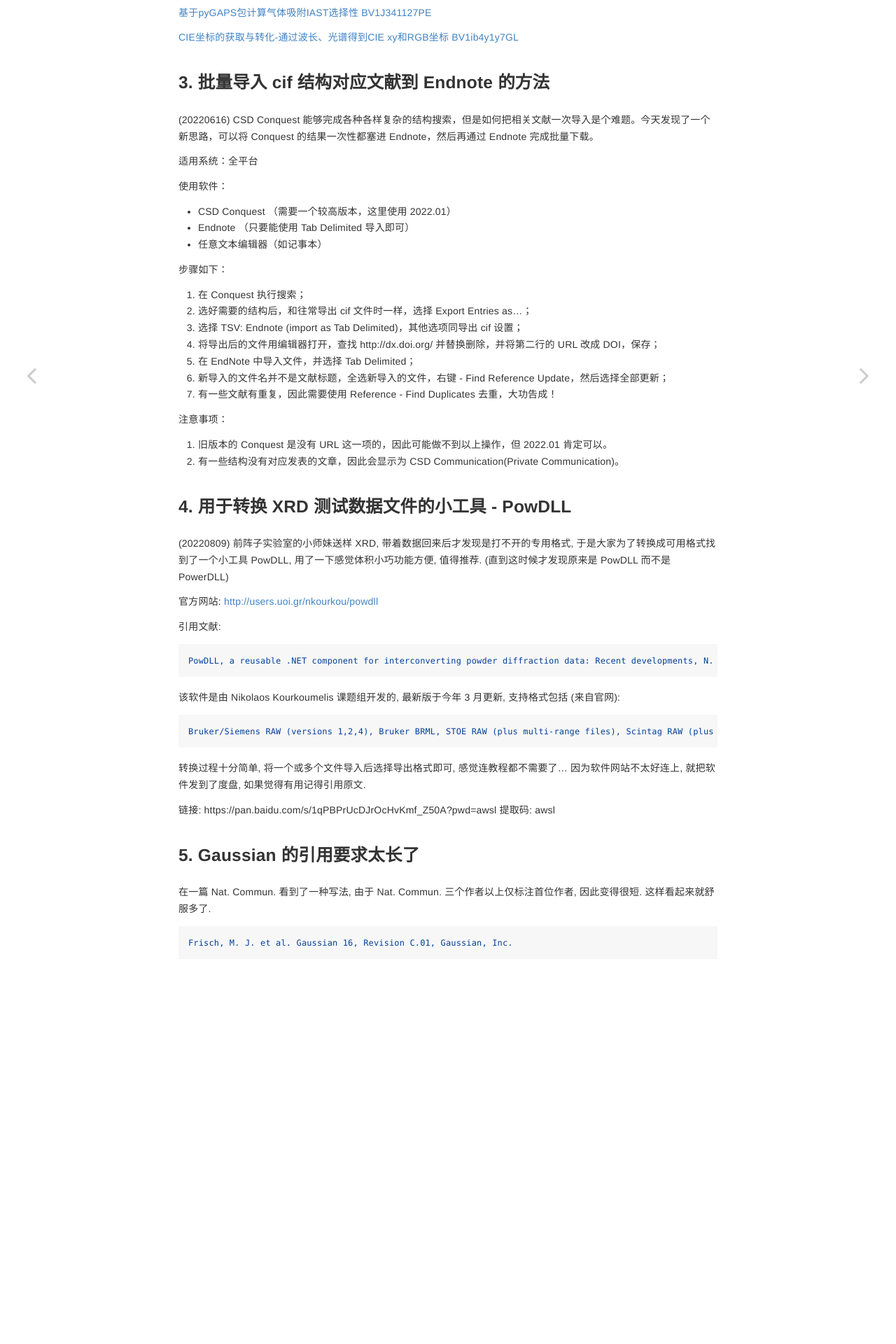
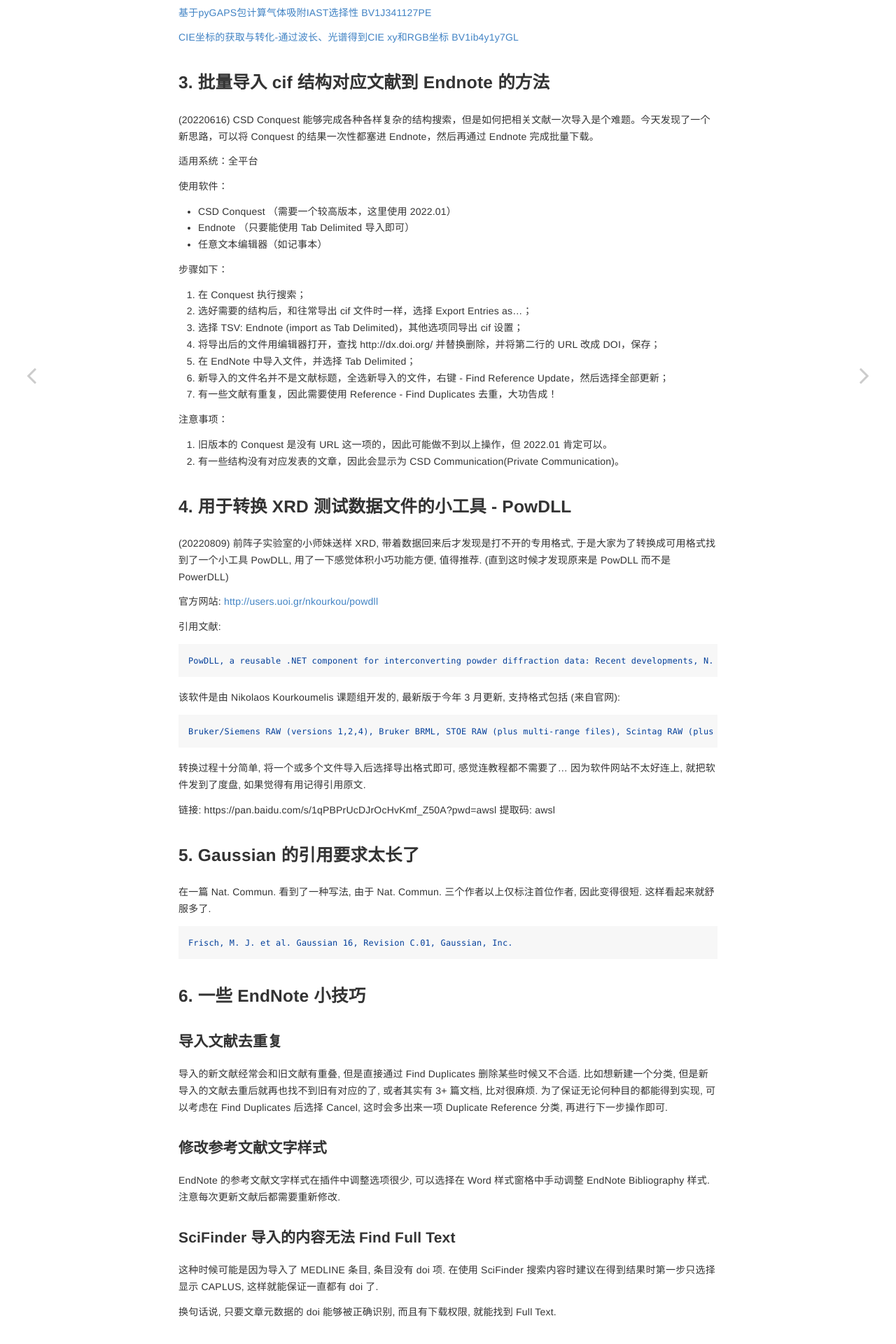
Before and after one commit to tkaray/tkaray.github.io, a Jekyll site: the page built from _posts/2022-03-10-Miscellaneous-chem.md, in a window 1280 px wide. Shown: the part 905-2825 px from the top of the page at 70% size. Built offline with Jekyll 4.4.1, drawn with Linux system fonts in a browser that asks for light colours; some of the changed text lies outside the part shown.

Commit message:
add new post

````diff
--- a/_posts/2022-03-10-Miscellaneous-chem.md
+++ b/_posts/2022-03-10-Miscellaneous-chem.md
@@ -102,3 +102,19 @@ Bruker/Siemens RAW (versions 1,2,4), Bruker BRML, STOE RAW (plus multi-range fil
 ```
 Frisch, M. J. et al. Gaussian 16, Revision C.01, Gaussian, Inc.
 ```
+
+## 6. 一些 EndNote 小技巧
+
+### 导入文献去重复
+
+导入的新文献经常会和旧文献有重叠, 但是直接通过 Find Duplicates 删除某些时候又不合适. 比如想新建一个分类, 但是新导入的文献去重后就再也找不到旧有对应的了, 或者其实有 3+ 篇文档, 比对很麻烦. 为了保证无论何种目的都能得到实现, 可以考虑在 Find Duplicates 后选择 Cancel, 这时会多出来一项 Duplicate Reference 分类, 再进行下一步操作即可.
+
+### 修改参考文献文字样式
+
+EndNote 的参考文献文字样式在插件中调整选项很少, 可以选择在 Word 样式窗格中手动调整 EndNote Bibliography 样式. 注意每次更新文献后都需要重新修改.
+
+### SciFinder 导入的内容无法 Find Full Text
+
+这种时候可能是因为导入了 MEDLINE 条目, 条目没有 doi 项. 在使用 SciFinder 搜索内容时建议在得到结果时第一步只选择显示 CAPLUS, 这样就能保证一直都有 doi 了.
+
+换句话说, 只要文章元数据的 doi 能够被正确识别, 而且有下载权限, 就能找到 Full Text.
````
Also changed, not shown: _posts/2022-11-10-diamond-faq.md (added, +74 -0 lines).
